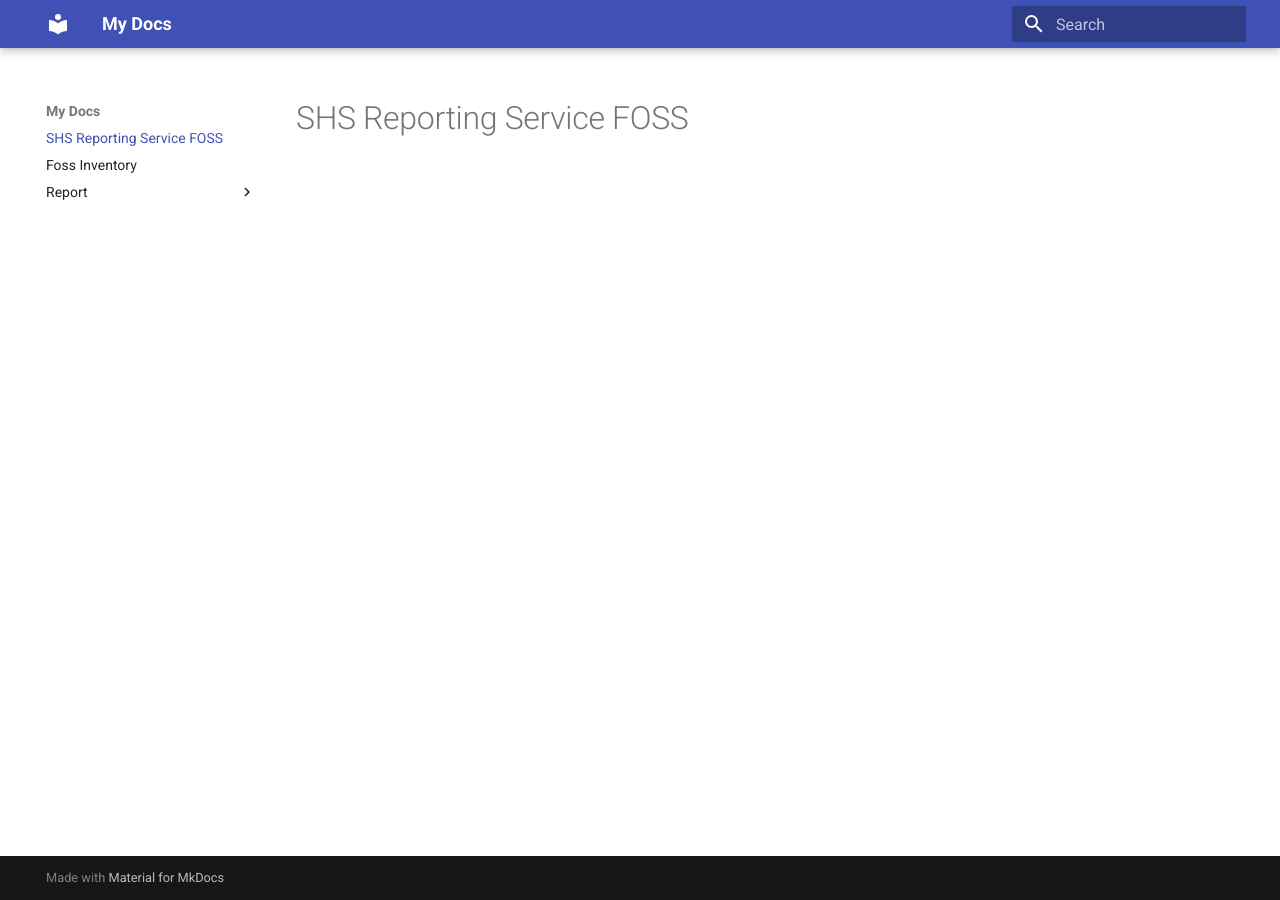
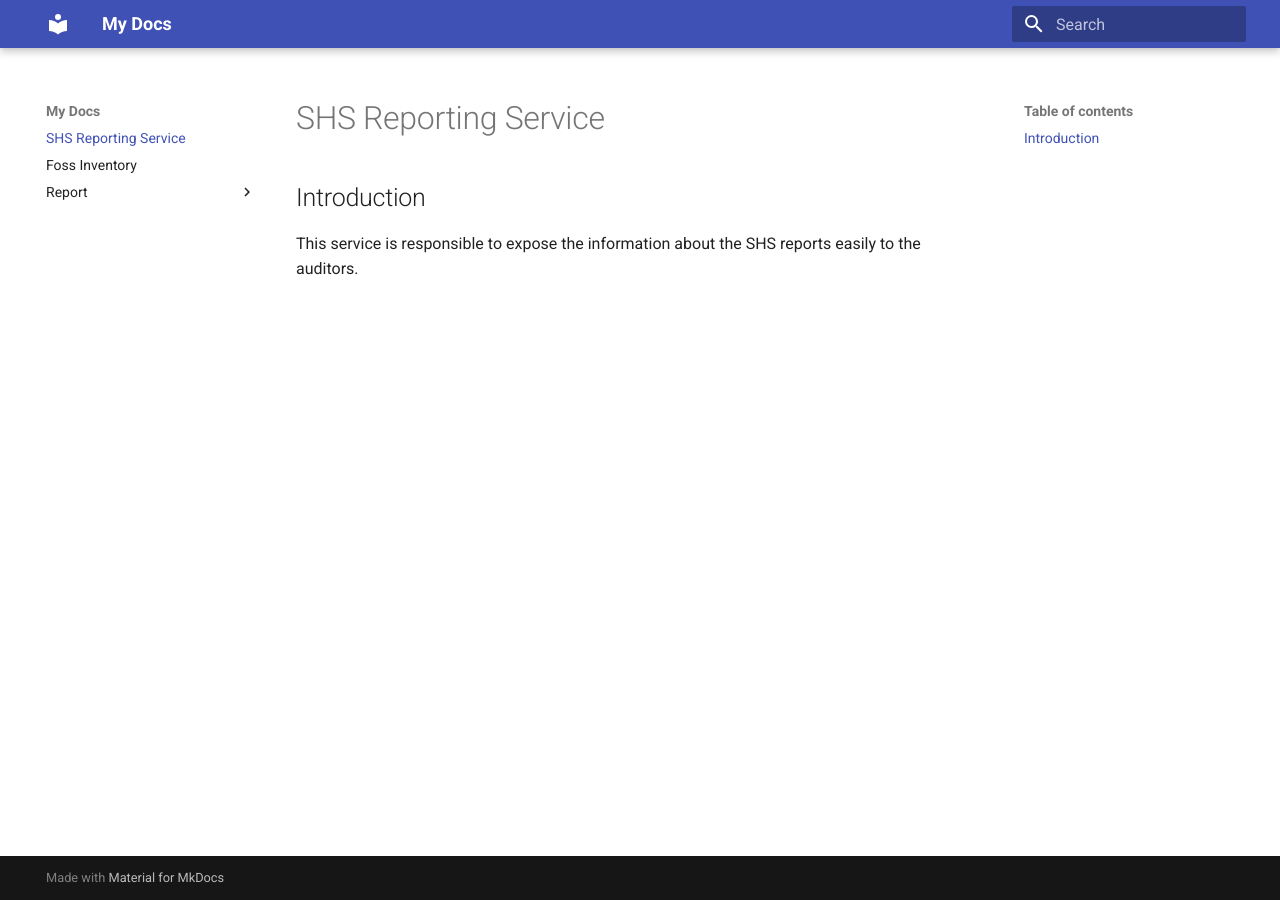
Before and after one commit to marsul1/shs-test-4, an MkDocs documentation site: the page built from foss/index.md, in a window 1280 px wide. Built offline with MkDocs 1.6.1 and Material for MkDocs 9.7.7, drawn with Linux system fonts in a browser that asks for light colours.

Commit message:
Update index.md

```diff
--- a/foss/index.md
+++ b/foss/index.md
@@ -1 +1,5 @@
-# SHS Reporting Service FOSS
+# SHS Reporting Service
+
+## Introduction
+
+This service is responsible to expose the information about the SHS reports easily to the auditors.
```
